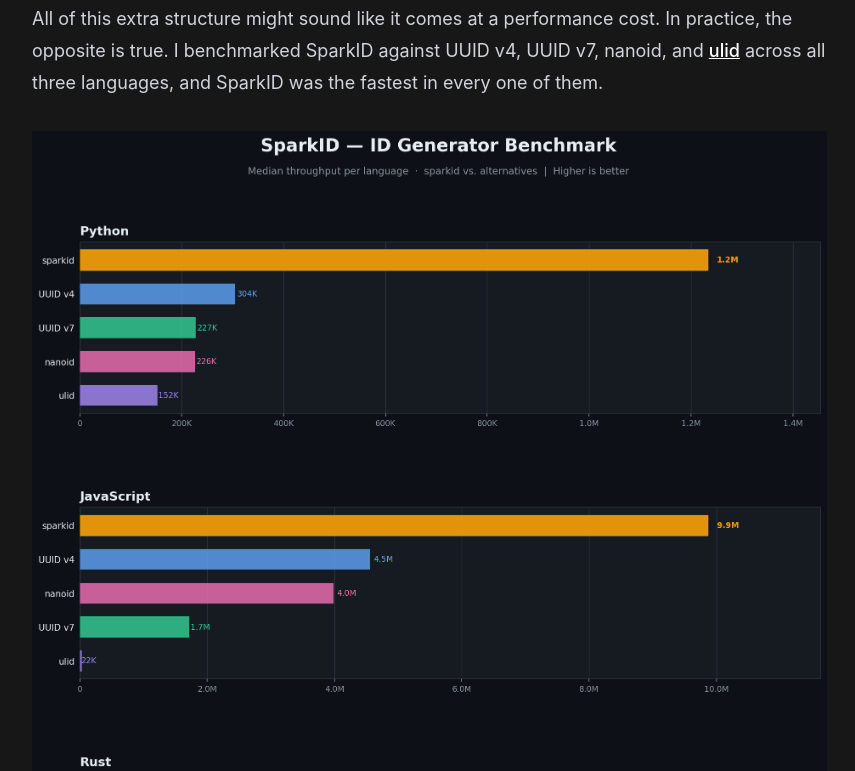
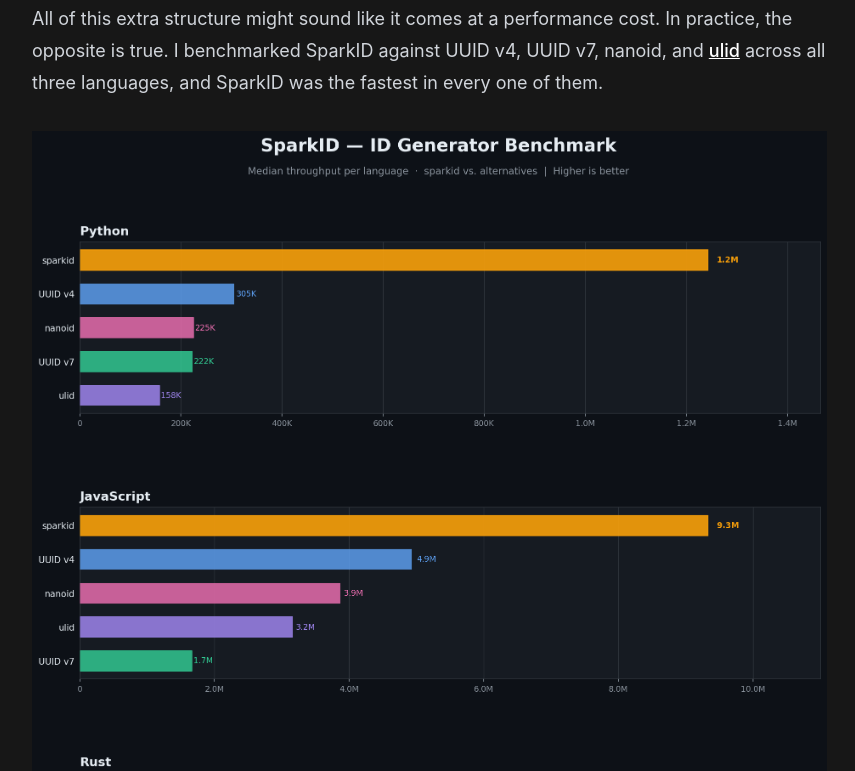
Before and after one commit to youssefm/blog, an Astro site: page /posts/sparkid in a window 1280 px wide. Shown: the part 2629-3400 px from the top of the page, without its empty margins (203-1058 px from the left). Built offline with nearby package versions, Linux system fonts and the light colour scheme; Astro itself is replaced by a stand-in of ours; some packages are replaced by stand-ins of ours; a web font is replaced by a local one.

Commit message:
update benchmark

```diff
--- a/src/content/posts/sparkid.md
+++ b/src/content/posts/sparkid.md
@@ -52,7 +52,7 @@
 
 All of this extra structure might sound like it comes at a performance cost. In practice, the opposite is true. I benchmarked SparkID against UUID v4, UUID v7, nanoid, and [ulid](https://github.com/ulid/spec) across all three languages, and SparkID was the fastest in every one of them.
 
-![SparkID benchmark results](assets/sparkid_benchmark.png)
+![SparkID benchmark results](assets/sparkid-benchmark.png)
 
 In JavaScript, SparkID generates 9.9 million IDs per second, roughly 2x faster than UUID v4 and nanoid. In Python, it hits 1.2 million IDs per second, about 4x faster than UUID v4. And in Rust, SparkID produces nearly 20 million IDs per second, over 15x faster than UUID v4 and nanoid. If you'd like to run the benchmarks yourself, the [benchmark script](https://github.com/youssefm/sparkid/blob/main/bench_compare.py) is in the repo.
 
```
Also changed, not shown: src/assets/sparkid-benchmark.png (added), src/assets/sparkid_benchmark.png (deleted).
